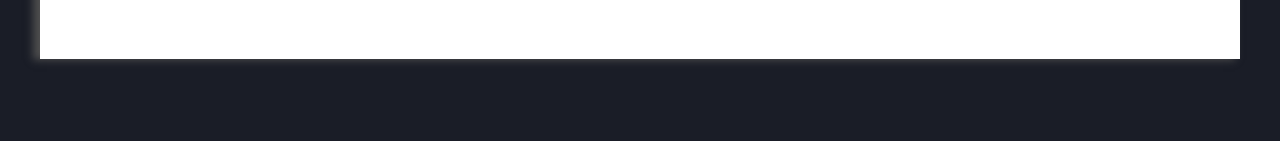
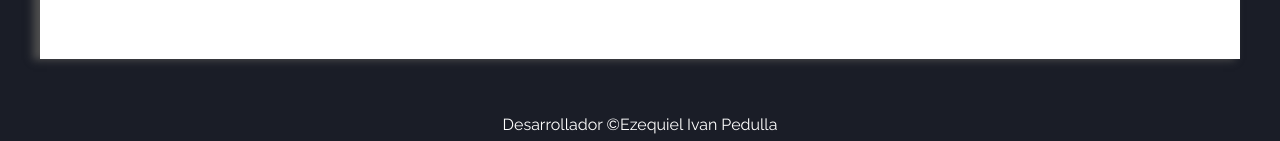
Before and after one commit to EzequielPedulla/Argentina-Programa, a plain HTML site: page index.html in a window 1280 px wide. Shown: the part 1843-1984 px from the top of the page. Before the commit the page ends 1952 px from the top, so only its background shows below. Drawn offline with nearby package versions, Linux system fonts and the light colour scheme.

Commit message:
Agregando footer

```diff
--- a/index.html
+++ b/index.html
@@ -48,9 +48,10 @@
                     <p><span> Numero de telefono : </span>(516) 547-6734</p>
                 </div>
 
-                <div>
+                <div class="about-right">
                     <h2>Sobre Mi</h2>
-                    <p>Lorem ipsum dolor, sit amet consectetur adipisicing elit. Facere ipsam, animi eius error hic
+                    <p>Lorem ipsum dolor, sit amet consectetur adipisicing elit. Facere ipsam, animi
+                        eius error hic
                         molestiae incidunt, qui tempora, aliquam commodi doloribus fuga veniam. Fugiat sint tempore
                         odit, quasi autem est ratione modi veritatis qui mollitia consequatur non itaque, vero
                         accusantium?Lorem ipsum dolor sit amet consectetur adipisicing elit. Ut voluptas reiciendis
@@ -142,6 +143,9 @@
         </section>
     </main>
     <script src="js/app.js"></script>
+    <footer id="footer">
+        <p>Desarrollador &copy;Ezequiel Ivan Pedulla</p>
+    </footer>
 </body>
 
 </html>
--- a/styles.css
+++ b/styles.css
@@ -48,6 +48,7 @@ span {
   color: white;
   transition: 200ms;
 }
+
 .nav-principal a:hover {
   color: #37bcf9;
   transform: scale(1.2, 1.2);
@@ -80,6 +81,7 @@ span {
 .about-me {
   text-align: center;
 }
+
 .services-container {
   background-color: #fff;
   max-width: 120rem;
@@ -268,3 +270,7 @@ form {
   padding: 2px;
   margin-top: 10px;
 }
+#footer p {
+  color: #fff;
+  text-align: center;
+}
```
